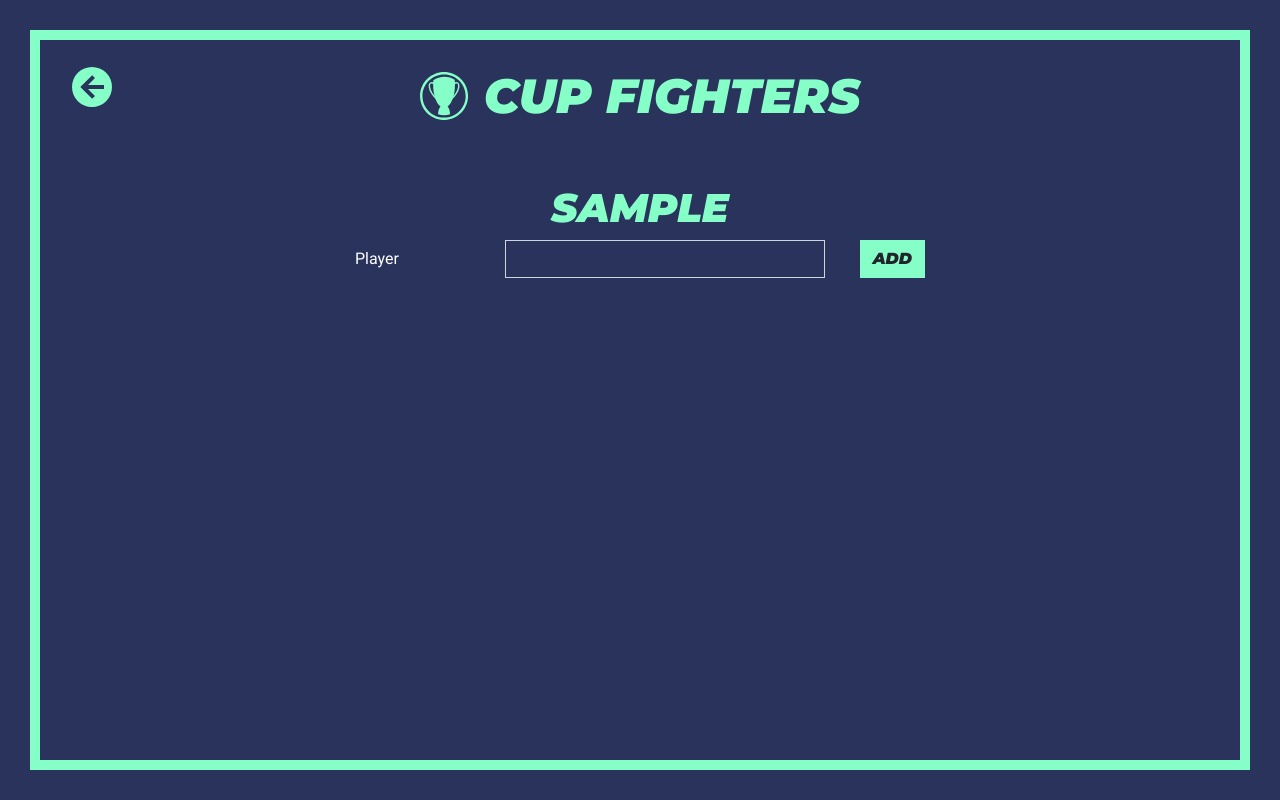
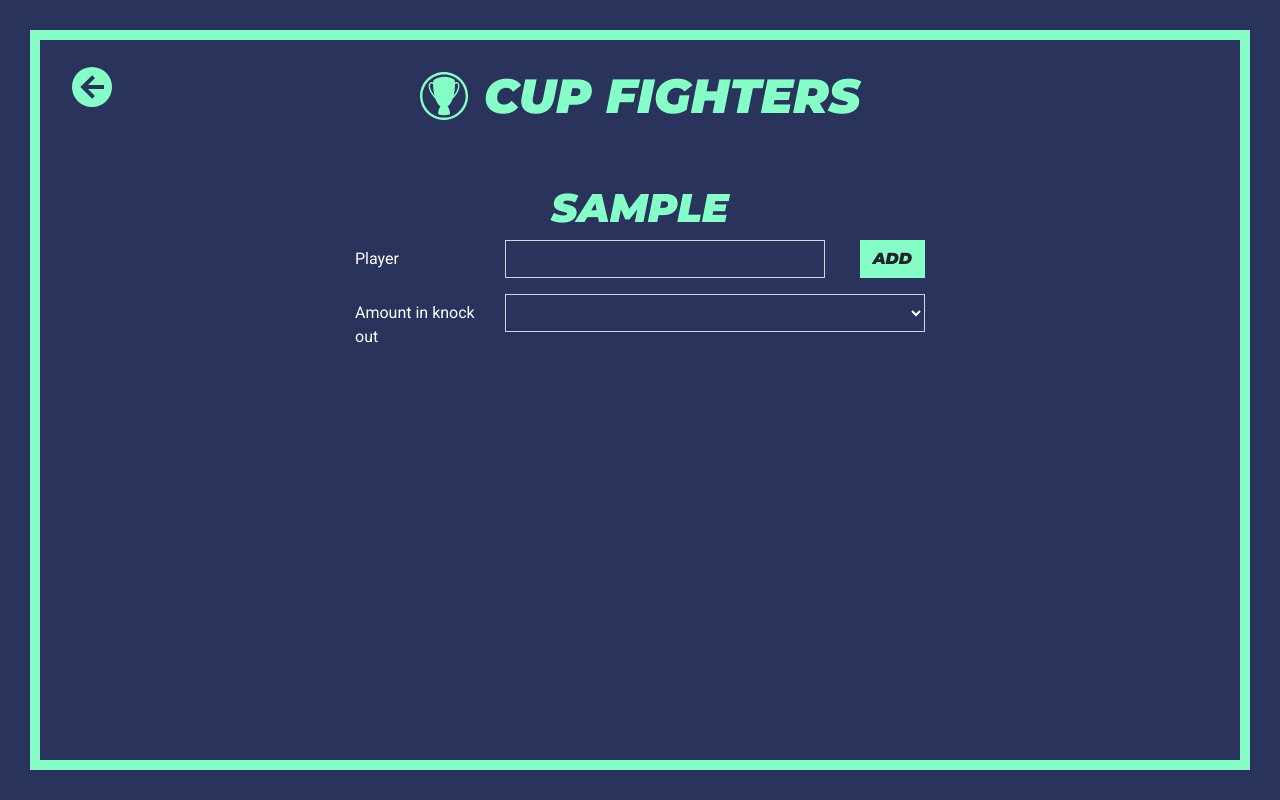
Before and after one commit to iamOscarMike/cupfighters, a React app: page / in a window 1280 px wide. Both pictures are taken after typing "Sample" into the empty fields and a click on the button "START TOURNAMENT". Built offline with nearby package versions, Linux system fonts and the light colour scheme.

Commit message:
Improve form looks

```diff
--- a/src/components/Tournament/Setup/SelectPlayersInKnockout/SelectPlayersInKnockout.jsx
+++ b/src/components/Tournament/Setup/SelectPlayersInKnockout/SelectPlayersInKnockout.jsx
@@ -2,10 +2,6 @@ import React from "react";
 import PropTypes from 'prop-types';
 
 function SelectPlayersInKnockout({ players, setAmountOfPlayersInKnockout }) {
-    if (!players.length) {
-        return null;
-    }
-
     const getOptions = () => {
         const amountsOfPlayers = ([2, 4, 8]).filter((amount) => (amount < players.length));
         const options = amountsOfPlayers.map((amount) => (
@@ -18,12 +14,16 @@ function SelectPlayersInKnockout({ players, setAmountOfPlayersInKnockout }) {
 
     return (
         <div className="SelectPlayersInKnockout form-group row">
-            <label className="col-sm-3 col-form-label" htmlFor="groups">Knock out</label>
-            <div className="col-sm-9">
-                <select id="knockOut" className="form-control" onChange={(event) => { setAmountOfPlayersInKnockout(event.target.value) }}>
-                    <option value={null}></option>
-                    {getOptions()}
-                </select>
+            <div className="col-sm-12 col-md-6 offset-md-3">
+                <div className="form-group row">
+                    <label htmlFor="knockOut" className="col-sm-3 col-form-label">Amount in knock out</label>
+                    <div className="col-sm-9">
+                        <select id="knockOut" className="form-control" onChange={(event) => { setAmountOfPlayersInKnockout(event.target.value) }}>
+                            <option value={null}></option>
+                            {getOptions()}
+                        </select>
+                    </div>
+                </div>
             </div>
         </div>
     );
--- a/src/components/Tournament/Setup/Setup.jsx
+++ b/src/components/Tournament/Setup/Setup.jsx
@@ -31,12 +31,15 @@ function Setup() {
                 setInput={setInput}
                 addPlayerCallback={addPlayer}
             />
+            <SelectPlayersInKnockout
+                players={players}
+                setAmountOfPlayersInKnockout={setAmountOfPlayersInKnockout}
+            />
             <PlayerList
                 players={players}
                 deletePlayer={deletePlayer}
                 updatePlayer={updatePlayer}
             />
-            <SelectPlayersInKnockout players={players} setAmountOfPlayersInKnockout={setAmountOfPlayersInKnockout} />
         </div>
     );
 }
```
